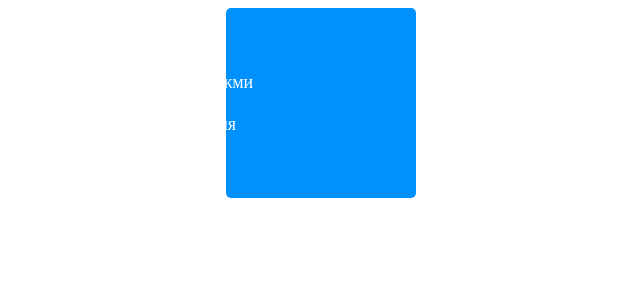
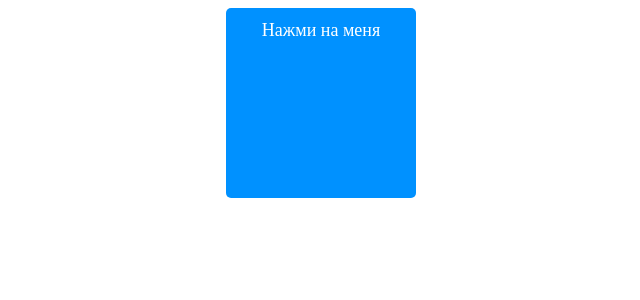
Before and after one commit to Nodirbek123528/podarok, a React (Vite) app: page / in a window 1280 px wide. Shown: the top 300 px of the page, without its empty margins (319-959 px from the left). Built offline with nearby package versions, Linux system fonts and the light colour scheme.

Commit message:
first commit

```diff
--- a/src/App.css
+++ b/src/App.css
@@ -8,9 +8,7 @@
   font-weight: 400;
   border: none;
   cursor: pointer;
-  display: flex;
-  align-items: center;
-  justify-content: center;
+
 }
 .div{
   width: 100%;
@@ -20,6 +18,9 @@
   justify-content: center;
 }
 .title{
+  display: flex;
+  align-items: center;
+  justify-content: center;
   color: white;
   font-size: 18px;
   font-weight: 500;
```
